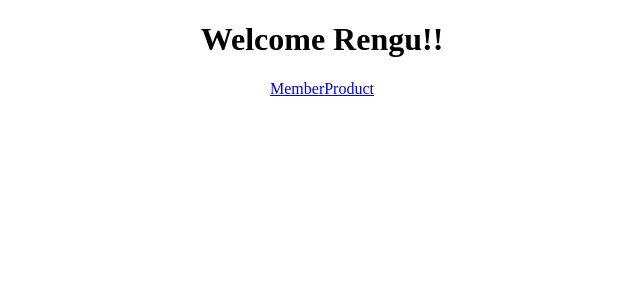
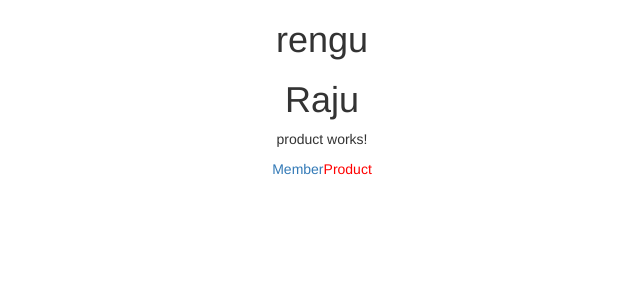
Before and after one commit to TheOneCodeGuy/learning-angular4, an Angular app: page / in a window 1280 px wide. Shown: the top 300 px of the page, without its empty margins (318-958 px from the left). Built offline with nearby package versions, Linux system fonts and the light colour scheme.

Commit message:
Custom Directives

```diff
--- a/package.json
+++ b/package.json
@@ -21,6 +21,7 @@
     "@angular/platform-browser": "^4.0.0",
     "@angular/platform-browser-dynamic": "^4.0.0",
     "@angular/router": "^4.0.0",
+    "bootstrap": "^3.3.7",
     "core-js": "^2.4.1",
     "rxjs": "^5.1.0",
     "zone.js": "^0.8.4"
--- a/src/app/app.component.html
+++ b/src/app/app.component.html
@@ -1,10 +1,21 @@
 <!--The whole content below can be removed with the new code.-->
 <div style="text-align:center">
-  <h1>
-    Welcome {{title}}!!
+  <h1 [ngClass] = "{'has-error' : true}" *ngFor = "let i of arr">
+  {{i.name}}
   </h1>
+  <div [ngSwitch] = "2+2">
+    <app-product *ngSwitchCase="4"></app-product>
+    <app-members *ngSwitchCase = "3"></app-members>
+  </div>
+ <a *ngIf = "true" [routerLink]="['/member']">Member</a>
+ <a *ngIf = "true" [ngStyle] = "{'color': 'red'}" [routerLink]="['/product']">Product</a>
+<br>
 
- <a routerLink="/member">Member</a>
- <a routerLink="/product">Product</a>
-<br>
+<div *ngIf = "false; then fakeTemplate1 else fakeTemplate2 ">
+
+<ng-template #fakeTemplate1>Fake Template1</ng-template>
+<ng-template #fakeTemplate2>Fake Template2</ng-template>
+
+</div>
+
 <router-outlet></router-outlet>
--- a/src/app/app.component.ts
+++ b/src/app/app.component.ts
@@ -7,4 +7,15 @@ import { Component } from '@angular/core';
 })
 export class AppComponent {
   title = 'Rengu';
+  obj = {
+  	id: 1,
+  	name: "rengu"
+  };
+  arr = [
+  	{ id: 1, name: "rengu"},
+  	{ id: 4, name: "Raju"}
+  ];
+  styleObj = {
+  	"color" : "red"
+  }
 }
```
Also changed, not shown: .angular-cli.json, 1 other file (tests, documents, lock files or other folders).
